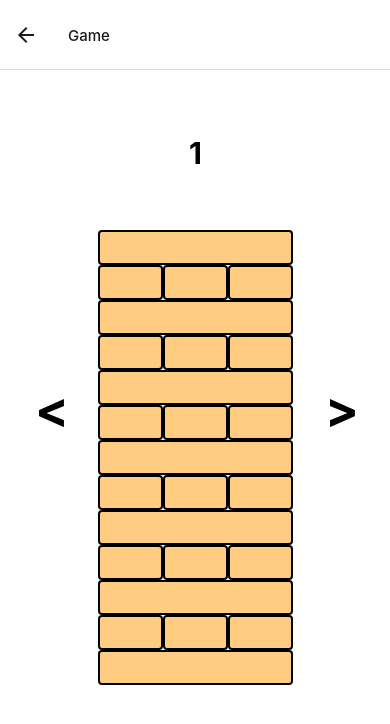
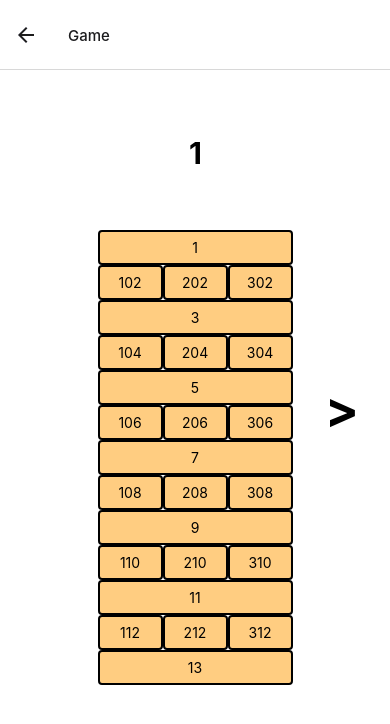
Before and after one commit to madamski9/jenga, a React Native app in the folder frontend/: screen /Game in a window 390 px wide. Shown: the top 724 px of the page. Built offline with nearby package versions, Linux system fonts and the light colour scheme.

Commit message:
mozna tylko w prawo i w lewo

```diff
--- a/frontend/screens/GameScreen.js
+++ b/frontend/screens/GameScreen.js
@@ -1,7 +1,7 @@
 import React, { useState } from "react";
 import { View, Text, Button, TouchableOpacity} from "react-native";
 
-const JengaBlock = ({ block, removedBlocks, onRemove, removedRelatedBlocks, setRemovedBlocks}) => {
+const JengaBlock = ({ block, removedBlocks, onRemove, removedRelatedBlocks, setRemovedBlocks, eliminationBlocks, setEliminationBlocks}) => {
     const isEven = (num) => num % 2 === 0;
     const isRemoved = (block) => {
         return removedBlocks.some(elem => elem === block)
@@ -22,6 +22,8 @@ const JengaBlock = ({ block, removedBlocks, onRemove, removedRelatedBlocks, setR
                     return styles.blockRemovedSpecial;
                 }
                 else if (isRemoved(block + 113) && !isRemoved(block + 213) && isRemoved(block + 313)) {
+                    eliminationBlocks.push(block + 213)
+                    console.log(eliminationBlocks, "eliminacja");
                     return styles.blockRemovedSpecial
                 }
                 else if (isRemoved(block + 113) && isRemoved(block + 213) && !isRemoved(block + 313)) {
@@ -68,18 +70,21 @@ const JengaBlock = ({ block, removedBlocks, onRemove, removedRelatedBlocks, setR
                     onPress={() => onRemove(block+100)}
                     disabled={isRemoved(block)}
                     >
+                    <Text>{block+100}</Text>
                     </TouchableOpacity>
                     <TouchableOpacity
                     style={[styles.blockEven, isRemoved(block+200) && getBlockStyle(block+200)]}
                     onPress={() => onRemove(block+200)}
                     disabled={isRemoved(block)}
                     >
+                    <Text>{block+200}</Text>
                     </TouchableOpacity>
                     <TouchableOpacity
                     style={[styles.blockEven, isRemoved(block+300) && getBlockStyle(block+300)]}
                     onPress={() => onRemove(block+300)}
                     disabled={isRemoved(block)}
                     >
+                    <Text>{block+300}</Text>
                     </TouchableOpacity>
                 </>
             ) : (
@@ -88,6 +93,7 @@ const JengaBlock = ({ block, removedBlocks, onRemove, removedRelatedBlocks, setR
                 onPress={() => onRemove(block)}
                 disabled={isRemoved(block)}
                 >
+                <Text>{block}</Text>
                 </TouchableOpacity>
             )}
         </View>
@@ -101,9 +107,10 @@ const Lewo = ({ onPress }) => <TouchableOpacity style={styles.lewo} onPress={onP
 const Cyfra = ({ number }) => <Text style={styles.cyfra}>{number}</Text>
 
 const GameScreen = ({ navigation }) => {
-    const [currNumber, setCurrNumber] = useState(1)
-    const [removedBlocks, setRemovedBlocks] = useState([]);
-    const [removedRelatedBlocks, setRemovedRelatedBlocks] = useState([]);
+    const [ currNumber, setCurrNumber ] = useState(1)
+    const [ removedBlocks, setRemovedBlocks ] = useState([]);
+    const [ removedRelatedBlocks, setRemovedRelatedBlocks ] = useState([]);
+    const [ eliminationBlocks, setEliminationBlocks ] = useState([]);
 
     const handleLewoPress = () => {
         setCurrNumber(prev => {
@@ -158,16 +165,13 @@ const GameScreen = ({ navigation }) => {
             setRemovedRelatedBlocks(prev => [...prev, block]);
             setRemovedBlocks(prev => [...prev, block, block + 287]);
         } else if (blocks200_2.includes(block)) {
-            console.log("200 usuniete");
             setRemovedBlocks(prev => [...prev, block]);
             setRemovedRelatedBlocks(prev => prev.map(elem => elem));
         } else if (blocks300.includes(block)) {
             setRemovedBlocks(prev => [...prev, block]);
         } else if (block300_2.includes(block)) {
-            console.log("300")
             setRemovedBlocks(prev => [...prev, block, block - 287]);
         } else if (blocks100_2.includes(block)) {
-            console.log("100");
             setRemovedBlocks(prev => [...prev, block, block - 113]);
         } else {
             setRemovedBlocks(prev => [...prev, block]);
@@ -179,9 +183,8 @@ const GameScreen = ({ navigation }) => {
     return (
         <View style={styles.container}>
             <View style={styles.navigationRow}>
-                <Lewo onPress={handleLewoPress}/>
+            {currNumber === 1 ? ( <Prawo onPress={handlePrawoPress}/> ) : ( <Lewo onPress={handleLewoPress}/> )}
                 <Cyfra number={currNumber} />
-                <Prawo onPress={handlePrawoPress}/>
             </View>
             {blocks.map((block, idx) => {
                 return (
@@ -192,6 +195,8 @@ const GameScreen = ({ navigation }) => {
                         onRemove={handleRemoveBlock}
                         removedRelatedBlocks={removedRelatedBlocks}
                         setRemovedBlocks={setRemovedBlocks}
+                        eliminationBlocks={eliminationBlocks}
+                        setEliminationBlocks={setEliminationBlocks}
                     />
                 );
             })}
```
